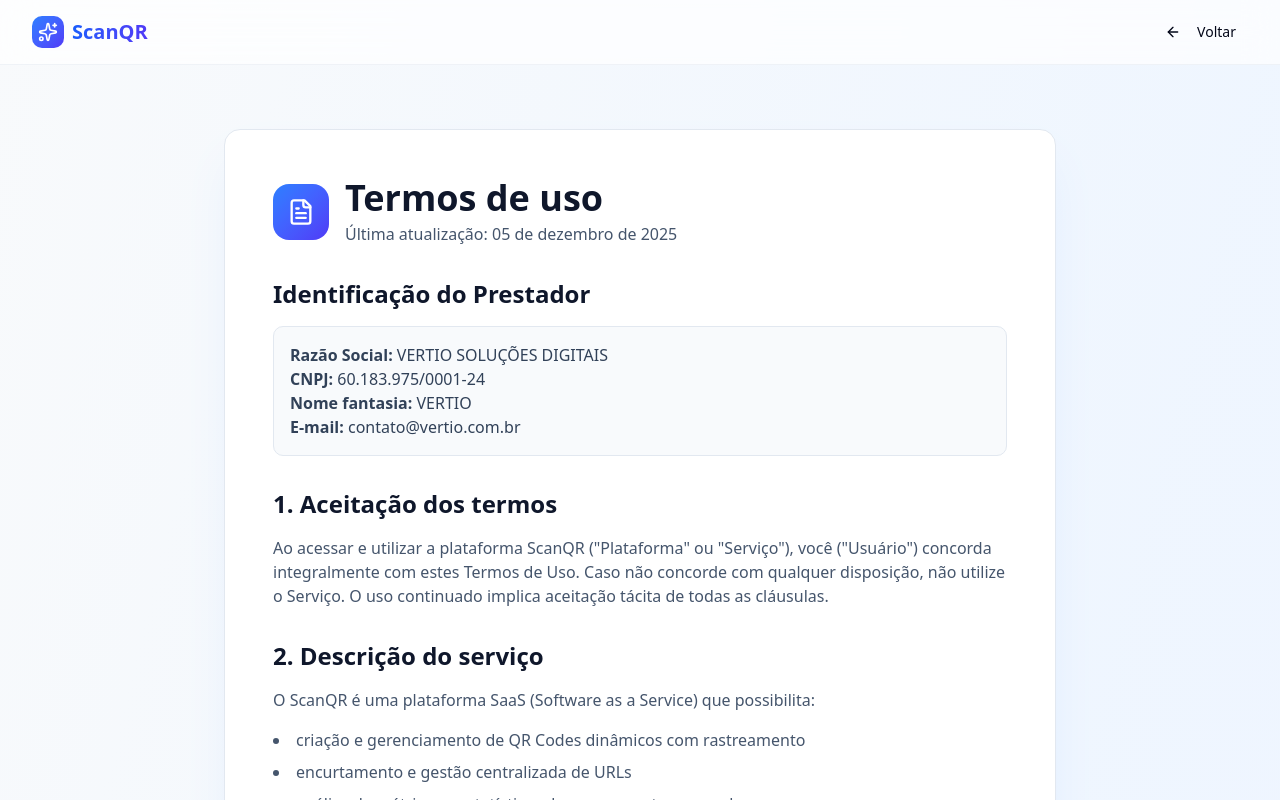
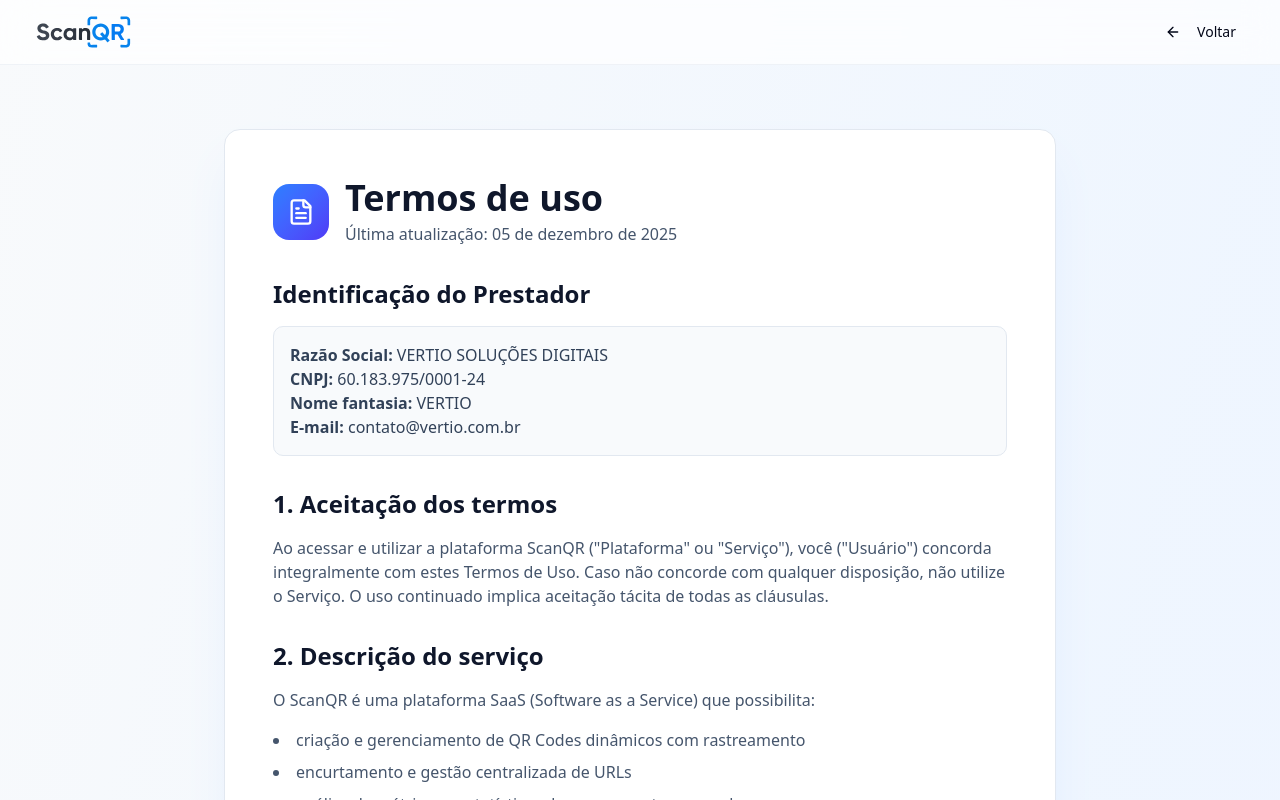
Before and after one commit to rafael-arantes/scanqr, a Next.js app: page /termos in a window 1280 px wide. Shown: the top 800 px of the page. Built offline with nearby package versions, Linux system fonts and the light colour scheme.

Commit message:
update scanqr logo on terms pages

```diff
--- a/src/app/termos/page.tsx
+++ b/src/app/termos/page.tsx
@@ -1,5 +1,6 @@
 import { Button } from '@/components/ui/button';
-import { ArrowLeft, FileText, Sparkles } from 'lucide-react';
+import { ArrowLeft, FileText } from 'lucide-react';
+import Image from 'next/image';
 import Link from 'next/link';
 
 export default function TermosPage() {
@@ -9,13 +10,8 @@
       <nav className="sticky top-0 z-50 backdrop-blur-lg bg-white/70 dark:bg-slate-900/70 border-b border-slate-200/50 dark:border-slate-700/50">
         <div className="max-w-7xl mx-auto px-4 sm:px-6 lg:px-8">
           <div className="flex justify-between items-center h-16">
-            <Link href="/" className="flex items-center gap-2">
-              <div className="w-8 h-8 bg-linear-to-br from-blue-500 to-indigo-600 rounded-lg flex items-center justify-center">
-                <Sparkles className="w-5 h-5 text-white" />
-              </div>
-              <span className="text-xl font-bold bg-linear-to-r from-blue-600 to-indigo-600 bg-clip-text text-transparent">
-                ScanQR
-              </span>
+            <Link href="/">
+              <Image src="/scan-qr-svg.svg" alt="ScanQR" width={237} height={56} className="h-14 w-auto" priority />
             </Link>
             <Link href="/">
               <Button variant="ghost">
```
